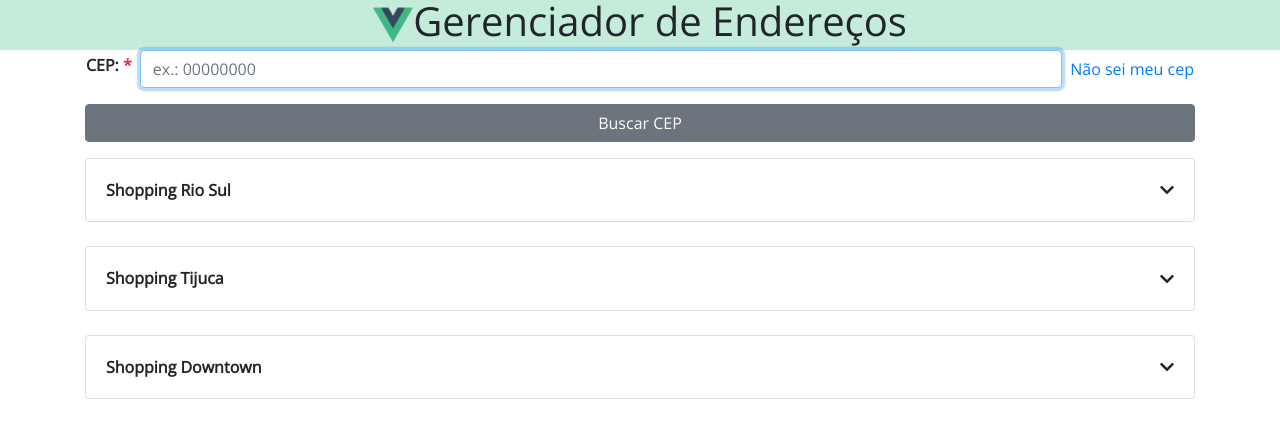
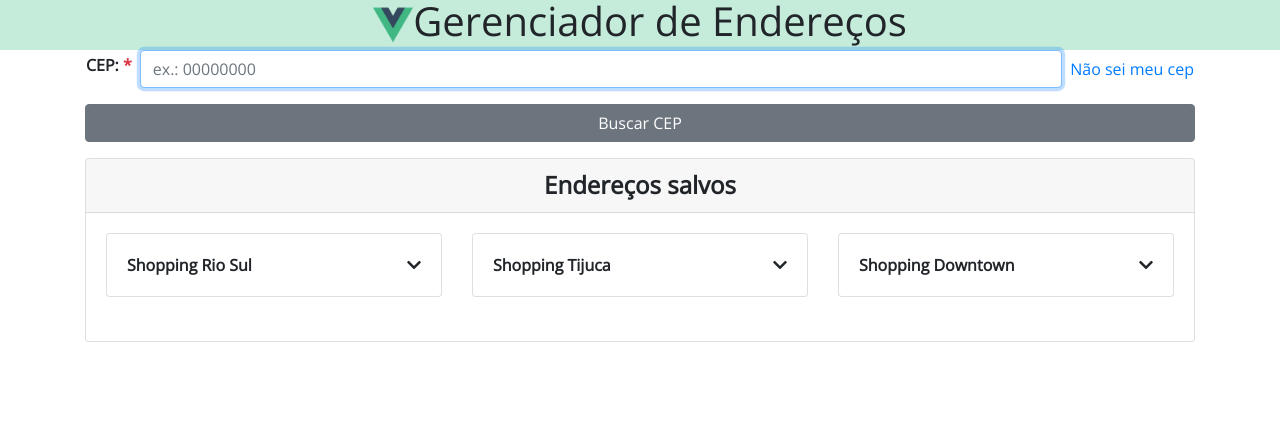
Before and after one commit to Jean-Barbosa9/address-manager, a Vue app: page / in a window 1280 px wide. Shown: the top 438 px of the page. Built offline with nearby package versions, Linux system fonts and the light colour scheme; a web font is replaced by a local one.

Commit message:
Estilização do componente com bootstrap e tratativa de exibição quando não existirem endereços cadastrados

```diff
--- a/src/components/Addresses.vue
+++ b/src/components/Addresses.vue
@@ -1,7 +1,14 @@
 <template>
-  <div class="addresses" v-bind:addresses="addresses">
-    <div class="address" v-for="address in addresses" :key="address.id">
-      <AddressItem v-bind:address="address"/>
+  <div class="addresses card" v-bind:addresses="addresses" v-if="this.addresses.length > 0">
+    <h4 class="card-header title-2">Endereços salvos</h4>
+    <div class="card-body row">
+      <div class="address col-sm" v-for="address in addresses" :key="address.id">
+        <AddressItem
+          v-bind:address="address"
+          v-on:edit-address="$emit('edit-address', address.id)"
+          v-on:delete-address="$emit('delete-address', address.id)"
+        />
+      </div>
     </div>
   </div>
 </template>
```
